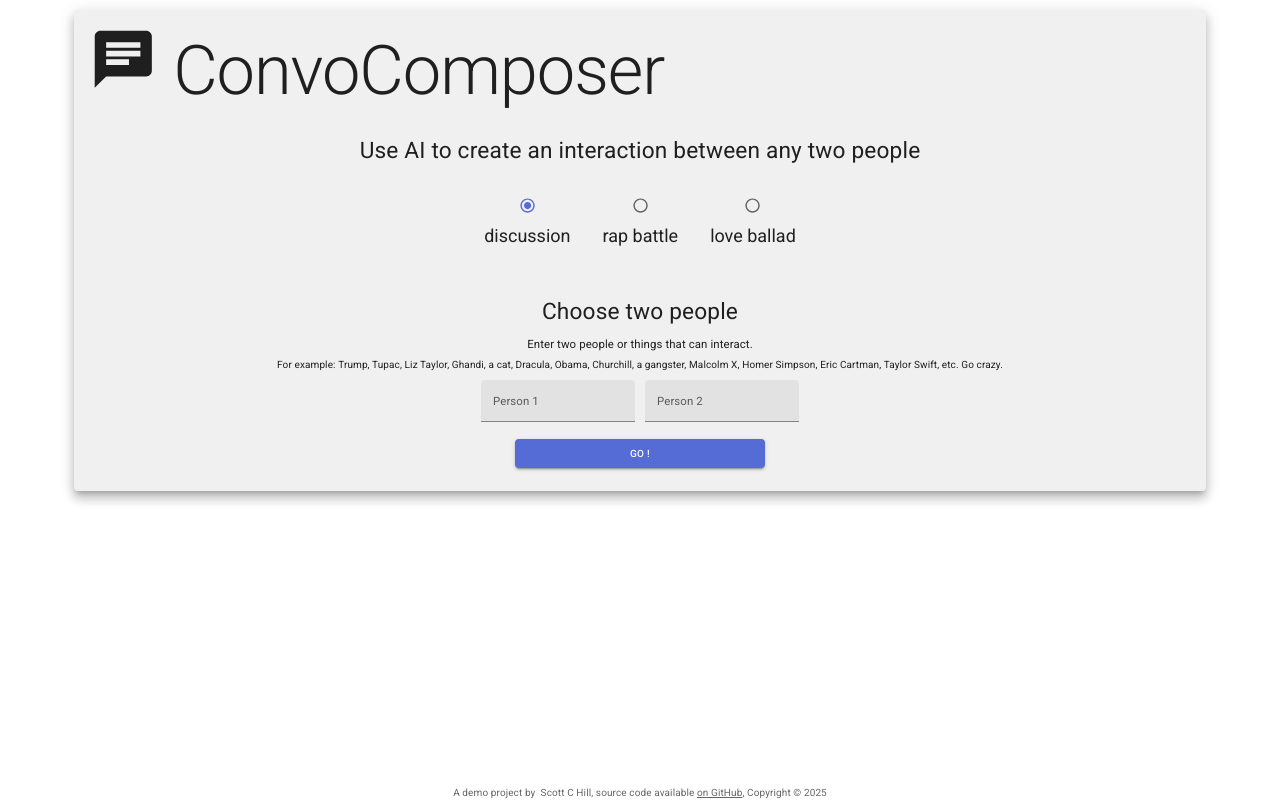
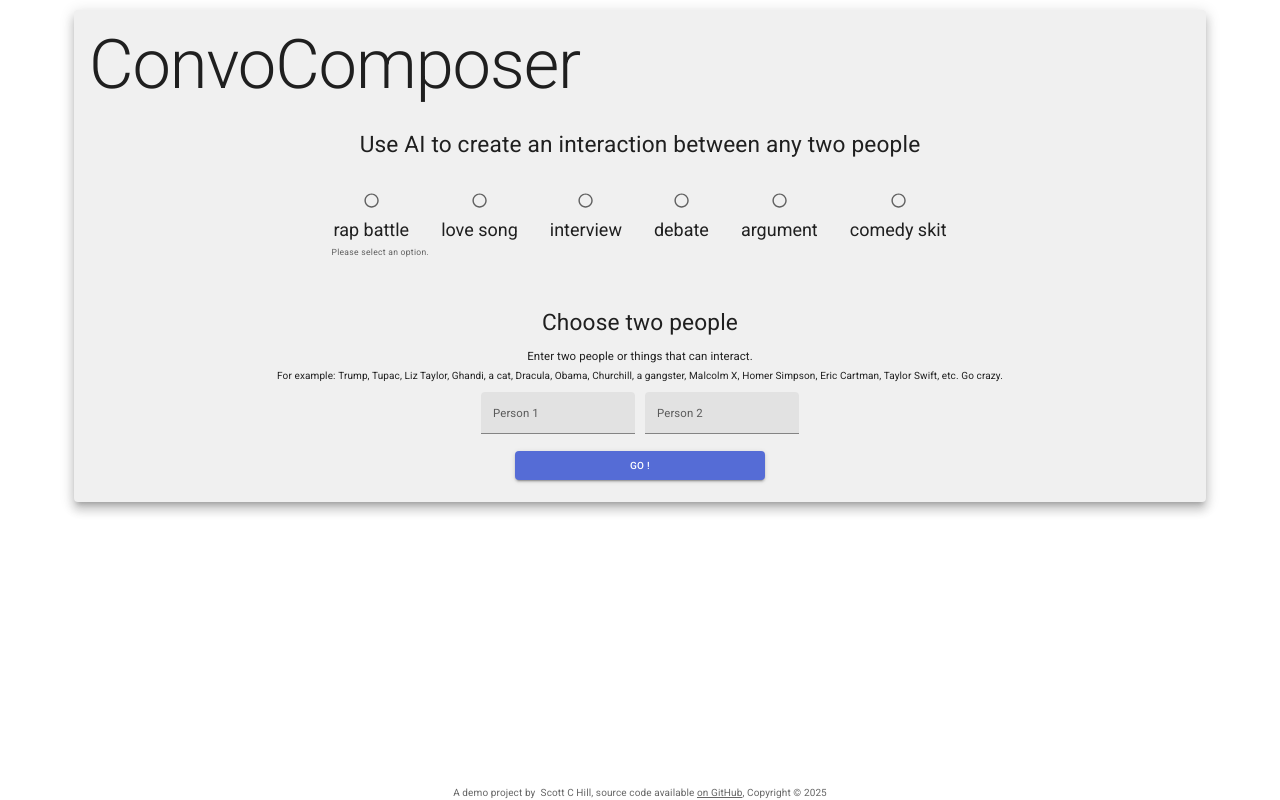
Before and after one commit to hillscottc/openai-fe2, a React (Vite) app: page / in a window 1280 px wide. Built offline with nearby package versions, Linux system fonts and the light colour scheme; no server answers.

Commit message:
more types

```diff
--- a/src/ChatBot.tsx
+++ b/src/ChatBot.tsx
@@ -11,9 +11,9 @@ import {
   RadioGroup,
   Radio,
   TextareaAutosize,
+  FormHelperText,
 } from "@mui/material";
-import { DNA } from "react-loader-spinner";
-import ChatIcon from "@mui/icons-material/Chat";
+import { DNA as DNASpinner } from "react-loader-spinner";
 
 const API_KEY = import.meta.env.VITE_OPENAI_APIKEY || "";
 
@@ -35,7 +35,14 @@ async function fetchChat({
   return response.choices[0]?.message?.content;
 }
 
-const chatTypes = ["discussion", "rap battle", "love ballad"];
+const chatTypes = [
+  "rap battle",
+  "love song",
+  "interview",
+  "debate",
+  "argument",
+  "comedy skit",
+];
 
 const sampleItems = [
   "Trump",
@@ -53,11 +60,11 @@ const sampleItems = [
   "Taylor Swift",
 ];
 
-function ChatBot() {
+const ChatBot: React.FunctionComponent = () => {
   const [formData, setFormData] = useState({
     person1: "",
     person2: "",
-    chatType: "discussion",
+    chatType: "",
   });
   const [chatResults, setChatResults] = useState("");
   const [isLoading, setIsLoading] = useState(false);
@@ -102,7 +109,7 @@ function ChatBot() {
       }}
     >
       <Typography variant="h1" margin="10px" border="10px">
-        <ChatIcon fontSize={"inherit"} /> ConvoComposer
+        ConvoComposer
       </Typography>
 
       <form onSubmit={handleSubmit}>
@@ -120,7 +127,7 @@ function ChatBot() {
               marginBottom: "50px",
             }}
           >
-            <FormControl>
+            <FormControl error={formError && !formData.chatType}>
               <RadioGroup
                 row
                 defaultValue={"discussion"}
@@ -139,6 +146,9 @@ function ChatBot() {
                   />
                 ))}
               </RadioGroup>
+              <FormHelperText>
+                {!formData.chatType && "Please select an option."}
+              </FormHelperText>
             </FormControl>
           </Box>
         </Box>
@@ -204,10 +214,8 @@ function ChatBot() {
       </form>
 
       {isLoading && (
-        <div className="container-grid">
-          <div className="col col-1">
-            {/* Loading spinner */}
-            <DNA
+        <Box sx={{ display: "flex", justifyContent: "center" }}>
+          <DNASpinner
             visible={isLoading}
             height="80"
             width="80"
@@ -215,14 +223,13 @@ function ChatBot() {
             wrapperStyle={{}}
             wrapperClass="dna-wrapper"
           />
-          </div>
-        </div>
+        </Box>
       )}
 
       <br />
       {chatResults && <TextareaAutosize value={chatResults} readOnly />}
     </Paper>
   );
-}
+};
 
 export default ChatBot;
```
Lines whose indentation alone changed are shown as unchanged.
